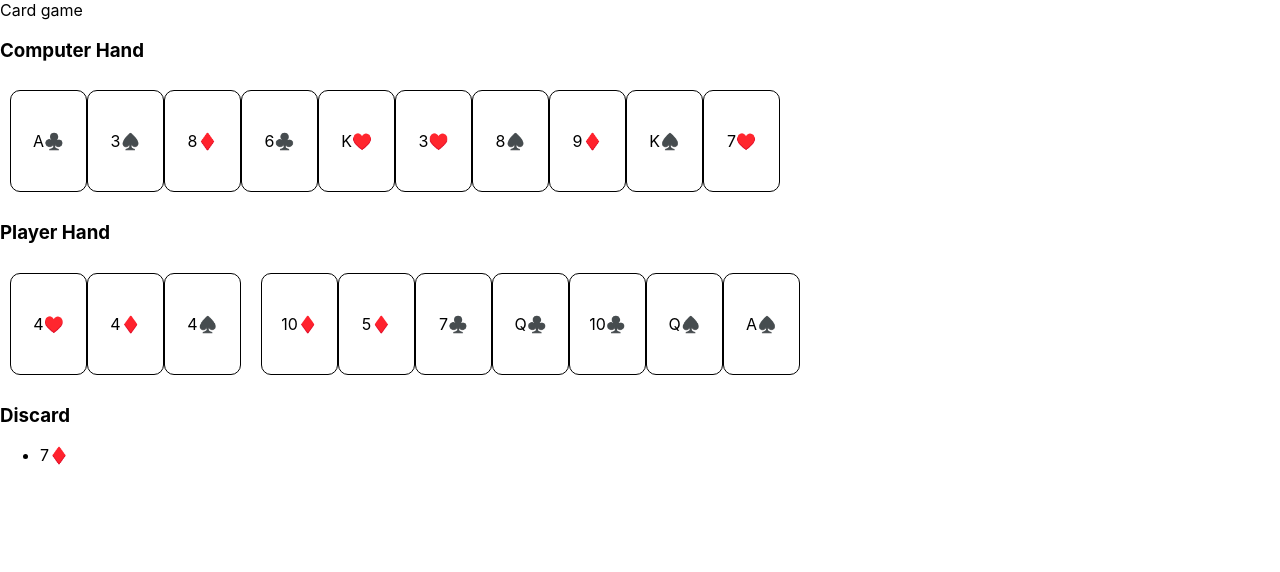
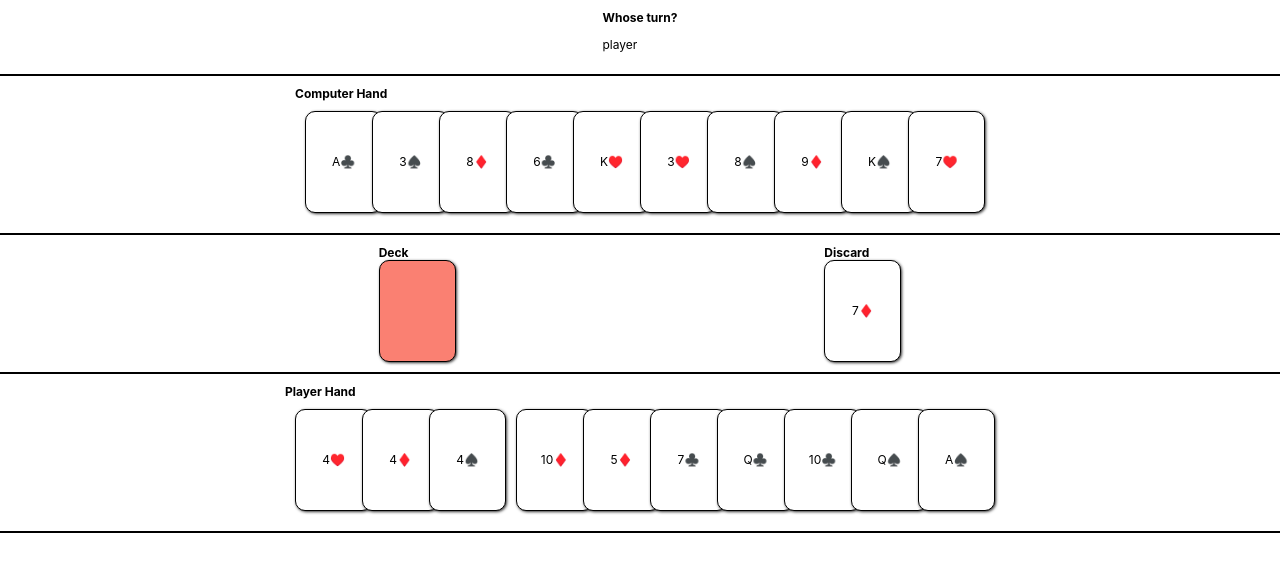
Before and after one commit to deverstalmage/rummy-2, a React (Create React App) app: page / in a window 1280 px wide. Shown: the top 572 px of the page. Built offline with nearby package versions, Linux system fonts and the light colour scheme.

Commit message:
mouse events for cards

```diff
--- /dev/null
+++ b/src/App.module.css
@@ -0,0 +1,17 @@
+.game {
+  font-size: 12px;
+}
+
+.section {
+  border-bottom: 2px solid black;
+  padding: 10px;
+  display: flex;
+  flex-direction: row;
+  justify-content: space-evenly;
+}
+
+.deck {
+  composes: card from './Card.module.css';
+  background-color: salmon;
+  cursor: pointer;
+}
--- a/src/App.tsx
+++ b/src/App.tsx
@@ -1,14 +1,15 @@
 import React, { useState, useEffect } from 'react';
 import Hand from './Hand';
 import { Card, generateDeck, serializeCard, draw } from './game';
-
-
+import CardDisplay from './Card';
+import styles from './App.module.css';
 
 type GameState = {
   deck: Array<Card>;
   discard: Array<Card>;
   playerHand: Array<Card>,
   compHand: Array<Card>,
+  turn: 'player' | 'comp';
 }
 
 function emptyGameState(): GameState {
@@ -16,11 +17,13 @@ function emptyGameState(): GameState {
   const discard = draw(deck, 1);
   const playerHand = draw(deck, 10);
   const compHand = draw(deck, 10);
+  const turn = 'player';
   return {
     deck,
     discard,
     playerHand,
     compHand,
+    turn,
   }
 }
 
@@ -31,6 +34,8 @@ function App() {
   const [discard] = useState(gameState.discard);
   const [playerHand] = useState(gameState.playerHand);
   const [compHand] = useState(gameState.compHand);
+  const [turn] = useState(gameState.turn);
+  const [action, setAction] = useState('');
 
   useEffect(() => {
     localStorage.setItem('gameState', JSON.stringify({
@@ -38,34 +43,48 @@ function App() {
       discard,
       playerHand,
       compHand,
+      turn,
     }));
-  }, [deck, discard, playerHand, compHand]);
+  }, [deck, discard, playerHand, compHand, turn]);
+
+  const resetAction = () => setAction('');
 
   return (
-    <div className="App">
-      <header className="App-header">
-        Card game
-      </header>
+    <div className={styles.game}>
+      <div className={styles.section}>
+        <div>
+          <strong>Whose turn?</strong>
+          <p>{turn}</p>
+        </div>
+      </div>
 
-      <h3>Computer Hand</h3>
-      <Hand hand={compHand} />
+      <div className={styles.section}>
+        <div>
+          <strong>Computer Hand</strong>
+          <Hand hand={compHand} />
+        </div>
+      </div>
 
-      <h3>Player Hand</h3>
-      <Hand hand={playerHand} />
+      <div className={styles.section}>
+        <div>
+          <strong>Deck</strong>
+          <div className={styles.deck}></div>
+        </div>
 
-      <h3>Discard</h3>
-      <ul>
-        {discard.map(card => (
-          <li key={serializeCard(card)}>{serializeCard(card)}</li>
-        ))}
-      </ul>
+        <div>
+          <strong>Discard</strong>
+          {discard.map((card, i) => (
+            <CardDisplay mouseEnter={() => { }} mouseOut={() => { }} key={serializeCard(card)} card={card} />
+          ))}
+        </div>
+      </div>
 
-      {/* <h3>Deck</h3> */}
-      {/* <ol>
-        {deck.map(card => (
-          <li key={serializeCard(card)}>{serializeCard(card)}</li>
-        ))}
-      </ol> */}
+      <div className={styles.section}>
+        <div>
+          <strong>Player Hand</strong>
+          <Hand hand={playerHand} />
+        </div>
+      </div>
     </div>
   );
 }
--- a/src/Card.module.css
+++ b/src/Card.module.css
@@ -6,4 +6,11 @@
   border-radius: 10px;
   line-height: 100px;
   text-align: center;
+  background-color: white;
+  box-shadow: 1px 1px 3px #333;
+  cursor: default;
 }
+
+.clickable {
+  cursor: pointer;
+}
--- a/src/Card.tsx
+++ b/src/Card.tsx
@@ -1,10 +1,10 @@
-import React from 'react';
+import React, { MouseEventHandler } from 'react';
 import { Card, serializeCard } from './game';
 import styles from './Card.module.css';
 
-export default function CardDisplay({ card }: { card: Card }) {
+export default function CardDisplay({ card, mouseEnter = () => { }, mouseOut = () => { } }: { card: Card, mouseEnter: MouseEventHandler<HTMLDivElement>, mouseOut: MouseEventHandler<HTMLDivElement> }) {
   return (
-    <div className={styles.card}>
+    <div key={serializeCard(card)} className={`${styles.card} ${styles.clickable}`} onMouseEnter={mouseEnter} onMouseOut={mouseOut}>
       {serializeCard(card)}
     </div>
   )
--- a/src/Hand.module.css
+++ b/src/Hand.module.css
@@ -7,3 +7,7 @@
 .group {
   padding: 10px;
 }
+
+.group>* {
+  margin-right: -10px;
+}
--- a/src/Hand.tsx
+++ b/src/Hand.tsx
@@ -8,16 +8,16 @@ export default function HandComponent({ hand }: { hand: Array<Card> }) {
   return (
     <div>
       <div className={styles.groups}>
-        {groups.map(group => (
+        {groups.map((group, i) => (
           <div className={styles.group} key={JSON.stringify(group)}>
             {group.map(card => (
-              <CardDisplay key={serializeCard(card)} card={card} />
+              <CardDisplay mouseEnter={() => { }} mouseOut={() => { }} key={serializeCard(card)} card={card} />
             ))}
           </div>
         ))}
         <div className={styles.group}>
-          {deadwood.map(card => (
-            <CardDisplay key={serializeCard(card)} card={card} />
+          {deadwood.map((card, i) => (
+            <CardDisplay mouseEnter={() => { }} mouseOut={() => { }} key={serializeCard(card)} card={card} />
           ))}
         </div>
       </div>
```
Also changed, not shown: 1 other file (tests, documents, lock files or other folders).
